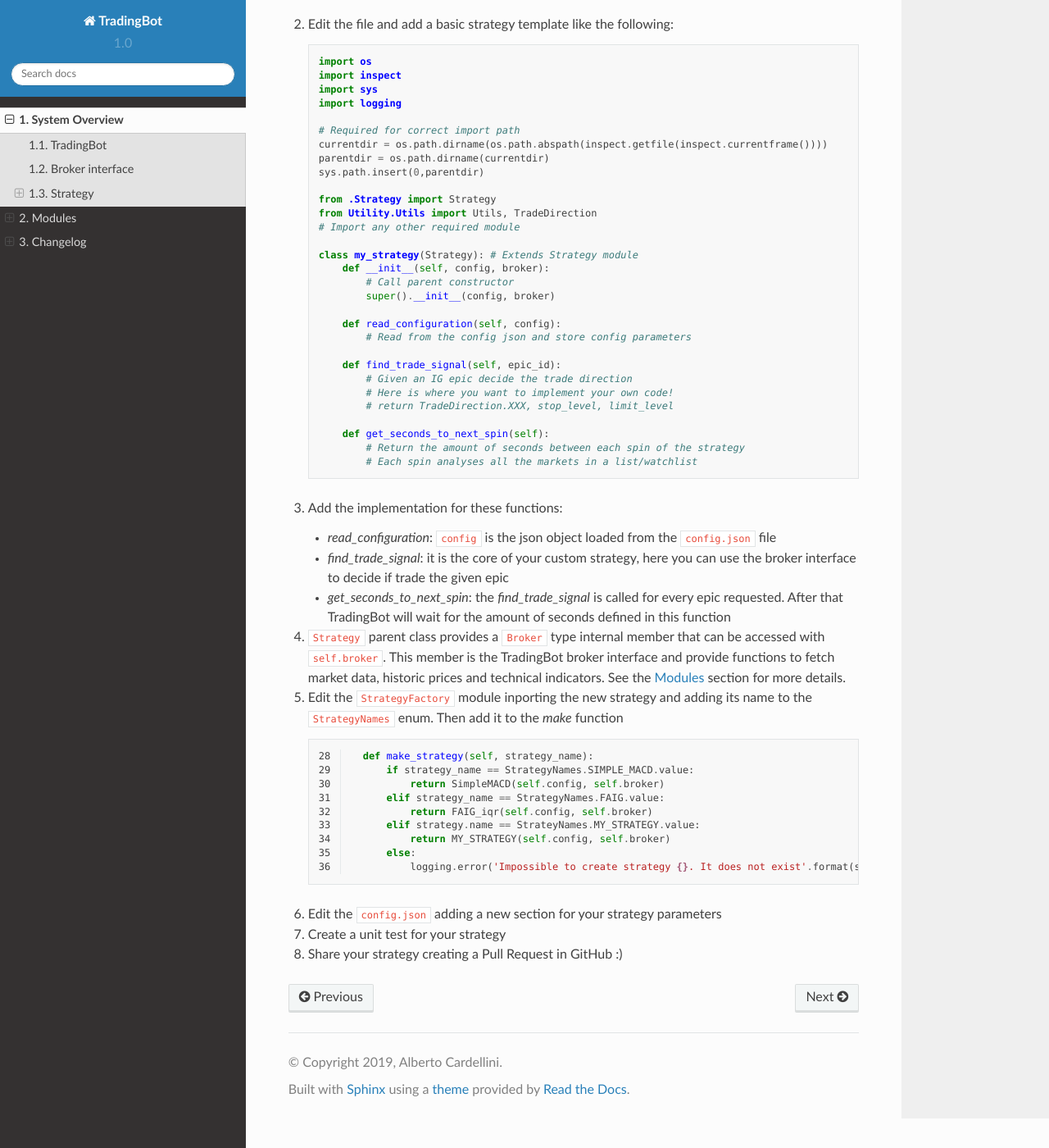
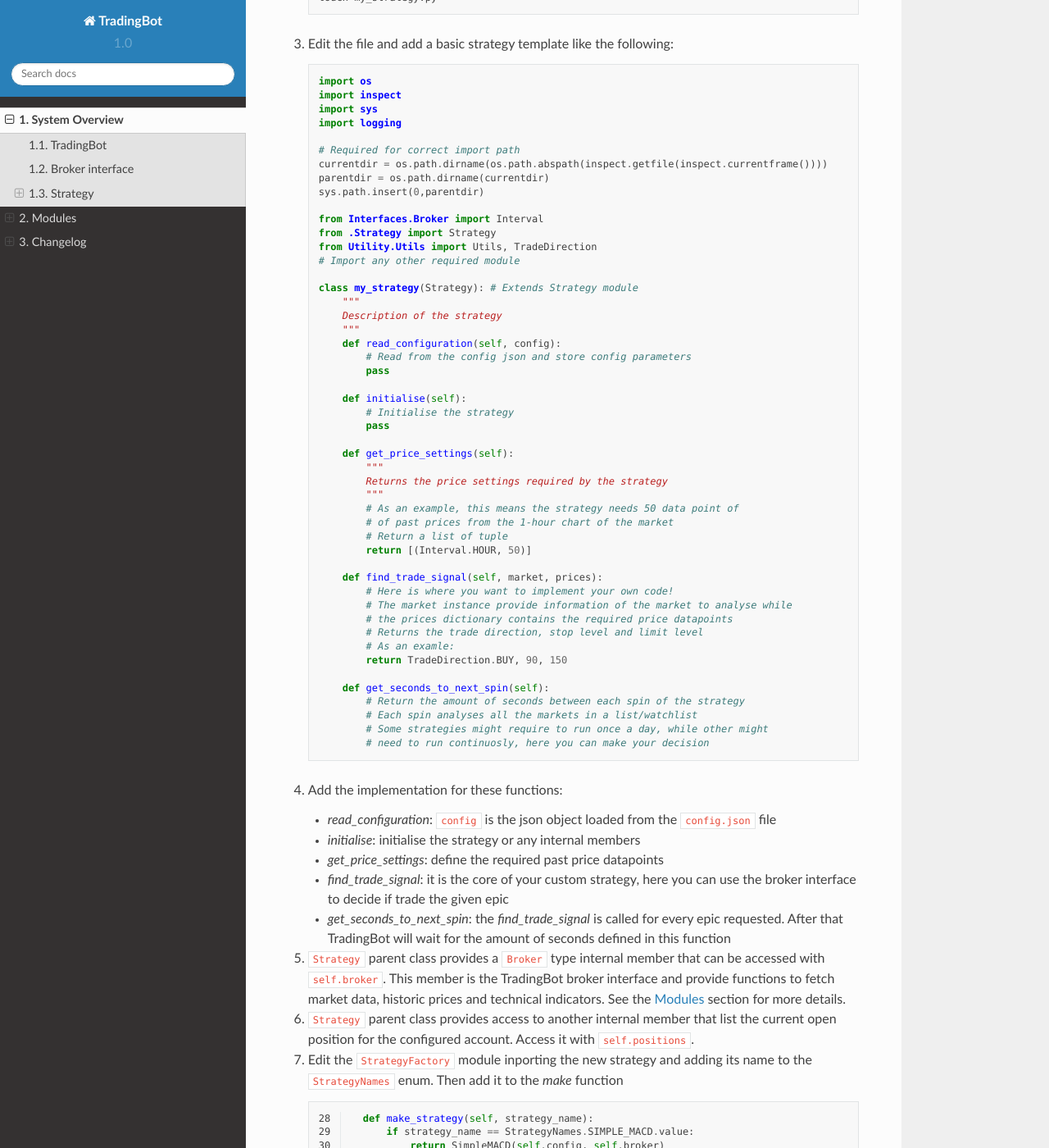
Before and after one commit to lucky0174/TradingBot, a Sphinx documentation site: the page built from doc/source/system.rst, in a window 1280 px wide and 1400 px high, scrolled down 1105 px. Shown: the whole window at 82% size. Built offline with Sphinx 7.4.7 and the Read the Docs theme 2.0.0, drawn with Linux system fonts in a browser that asks for light colours; some of the changed text lies outside the part shown.

Commit message:
Updated documentation

```diff
--- a/doc/source/system.rst
+++ b/doc/source/system.rst
@@ -69,30 +71,51 @@
     parentdir = os.path.dirname(currentdir)
     sys.path.insert(0,parentdir)
 
+    from Interfaces.Broker import Interval
     from .Strategy import Strategy
     from Utility.Utils import Utils, TradeDirection
     # Import any other required module
 
     class my_strategy(Strategy): # Extends Strategy module
-        def __init__(self, config, broker):
-            # Call parent constructor
-            super().__init__(config, broker)
-
+        """
+        Description of the strategy
+        """
         def read_configuration(self, config):
             # Read from the config json and store config parameters
+            pass
 
-        def find_trade_signal(self, epic_id):
-            # Given an IG epic decide the trade direction
+        def initialise(self):
+            # Initialise the strategy
+            pass
+
+        def get_price_settings(self):
+            """
+            Returns the price settings required by the strategy
+            """
+            # As an example, this means the strategy needs 50 data point of
+            # of past prices from the 1-hour chart of the market
+            # Return a list of tuple
+            return [(Interval.HOUR, 50)]
+
+        def find_trade_signal(self, market, prices):
             # Here is where you want to implement your own code!
-            # return TradeDirection.XXX, stop_level, limit_level
+            # The market instance provide information of the market to analyse while
+            # the prices dictionary contains the required price datapoints
+            # Returns the trade direction, stop level and limit level
+            # As an examle:
+            return TradeDirection.BUY, 90, 150
 
         def get_seconds_to_next_spin(self):
             # Return the amount of seconds between each spin of the strategy
             # Each spin analyses all the markets in a list/watchlist
+            # Some strategies might require to run once a day, while other might
+            # need to run continuosly, here you can make your decision
 
 #. Add the implementation for these functions:
 
    * *read_configuration*: ``config`` is the json object loaded from the ``config.json`` file
+   * *initialise*: initialise the strategy or any internal members
+   * *get_price_settings*: define the required past price datapoints
    * *find_trade_signal*: it is the core of your custom strategy, here you can use the broker interface to decide if trade the given epic
    * *get_seconds_to_next_spin*: the *find_trade_signal* is called for every epic requested. After that TradingBot will wait for the amount of seconds defined in this function
 
@@ -100,6 +123,10 @@
    can be accessed with ``self.broker``. This member is the TradingBot broker
    interface and provide functions to fetch market data, historic prices and
    technical indicators. See the :ref:`modules` section for more details.
+
+#. ``Strategy`` parent class provides access to another internal member that
+   list the current open position for the configured account. Access it with
+   ``self.positions``.
 
 #. Edit the ``StrategyFactory`` module inporting the new strategy and adding
    its name to the ``StrategyNames`` enum. Then add it to the *make* function
@@ -121,4 +148,4 @@
 
 #. Create a unit test for your strategy
 
-#. Share your strategy creating a Pull Request in GitHub :)
+#. Share your strategy creating a Pull Request :)
```
Also changed, not shown: other parts of doc/source/system.rst (+3 -1 lines), doc/source/modules.rst (+15 -0 lines).
